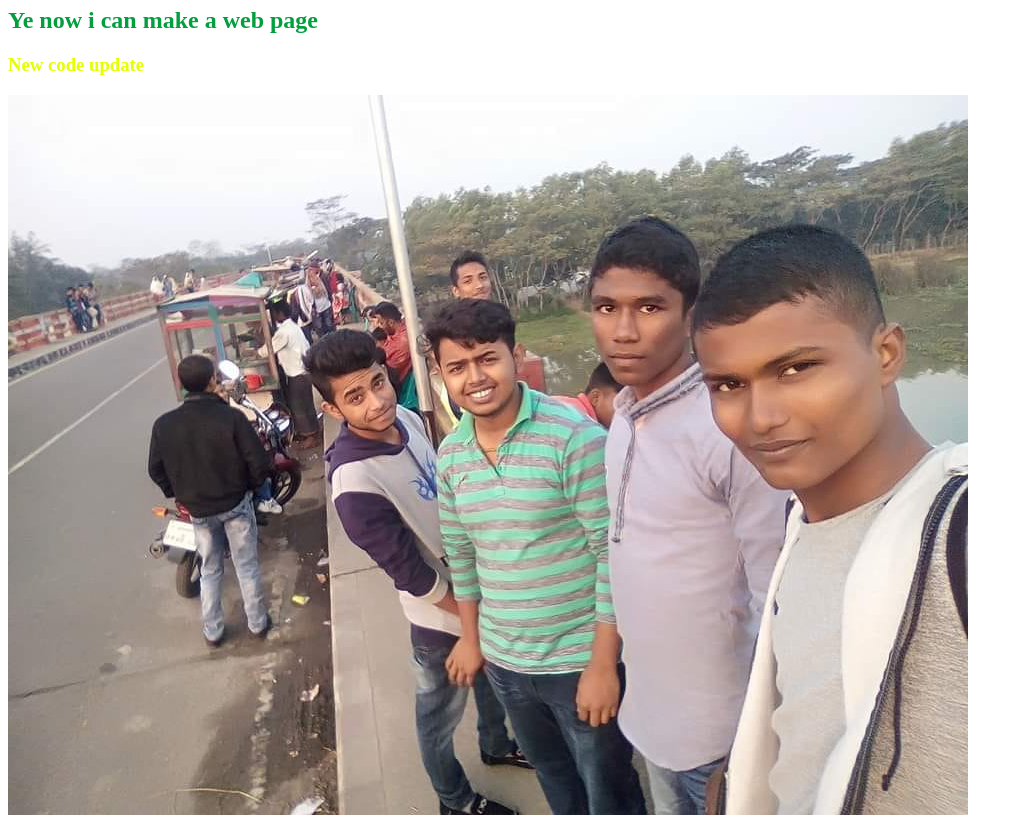
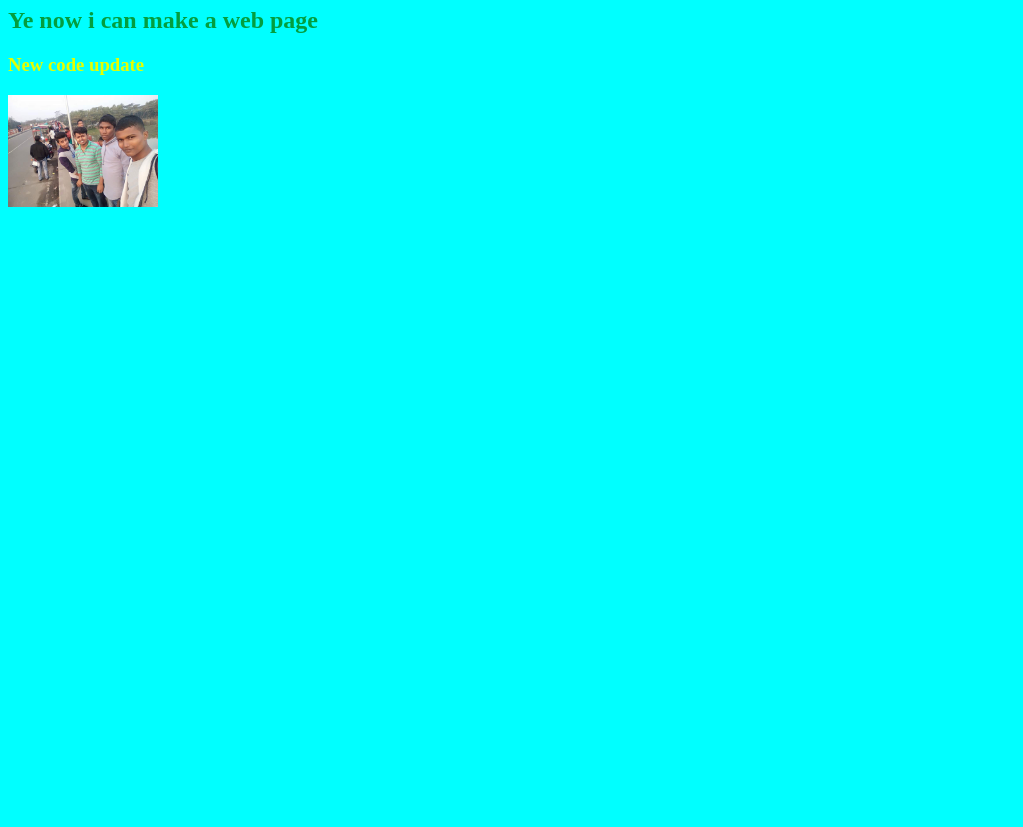
Before and after one commit to SudiptaRoy05/My-First-repo, a plain HTML site: page index.html in a window 1280 px wide. Shown: the part 73-900 px from the top of the page, without its empty margins (0-1023 px from the left). After the commit the page ends 800 px from the top, so only its background shows below. Drawn offline with Linux system fonts and the light colour scheme.

Commit message:
little modified

```diff
--- a/style.css
+++ b/style.css
@@ -8,3 +8,9 @@ h2{
 h3{
     color: rgb(229, 255, 0);
 }
+img{
+    width: 150px;
+}
+body{
+    background-color: aqua;
+}
```
